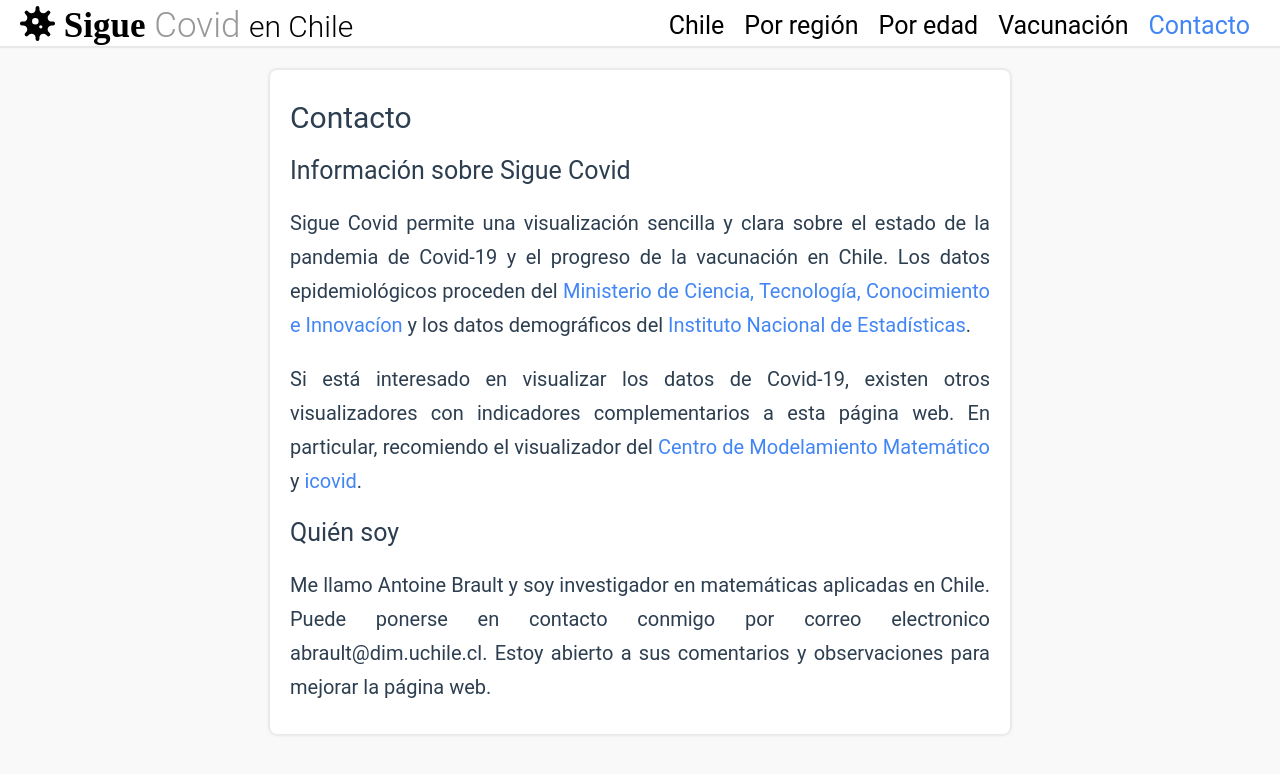
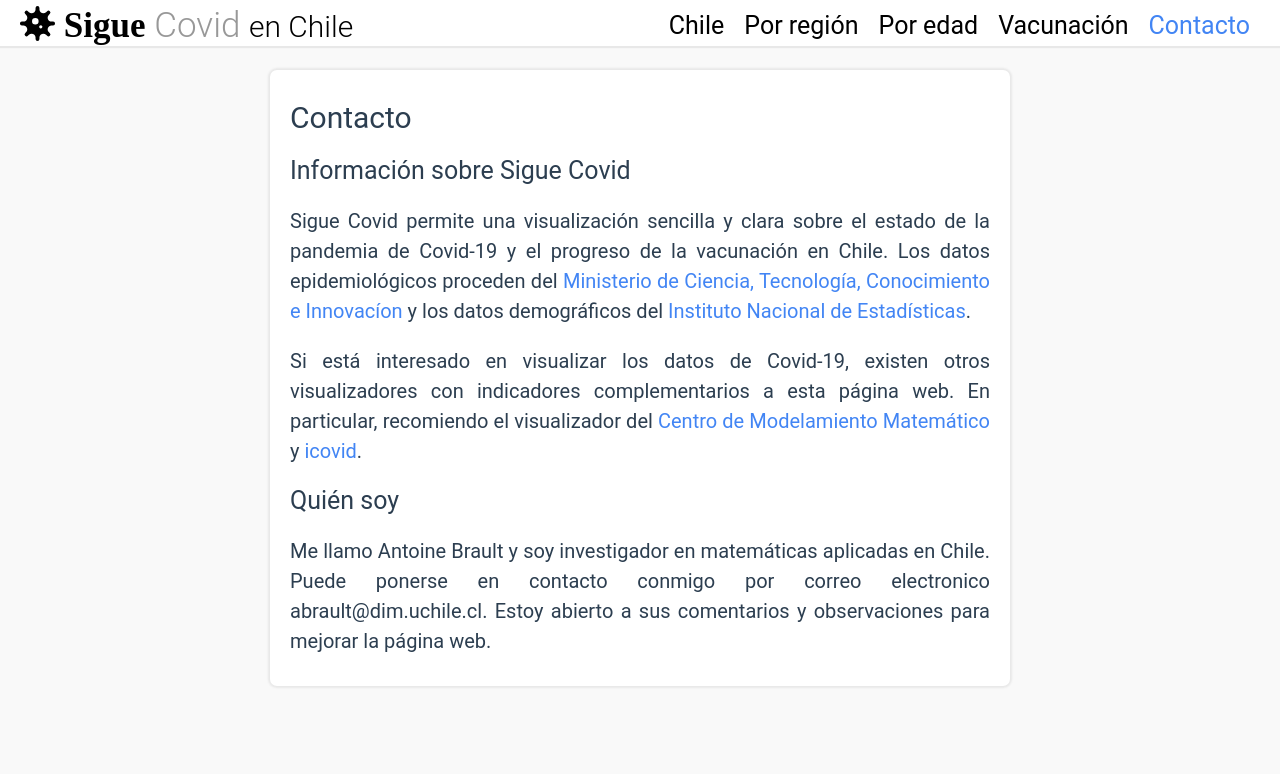
Before and after one commit to AntoineBraultChile/siguecovid, a Vue app: page /about in a window 1280 px wide. Shown: the top 774 px of the page. Built offline with nearby package versions, Linux system fonts and the light colour scheme; a web font is replaced by a local one.

Commit message:
justify description below title main page

```diff
--- a/src/views/About.vue
+++ b/src/views/About.vue
@@ -60,7 +60,6 @@ h2{
   flex-direction:row;
   justify-content: center;
   height:100%;
-
   /* padding:5px 10px 0px 10px; */
 
 }
@@ -83,7 +82,7 @@ h2{
   text-align:justify;
   /* font-size:1.9rem; */
   font-size:20px;
-  line-height: 170%;
+  line-height: 150%;
 }
 
 /* a, a:hover{
--- a/src/views/ChartChile.vue
+++ b/src/views/ChartChile.vue
@@ -53,6 +53,8 @@
 }
 #description{
   font-size:20px;
+  text-align:justify;
+  line-height: 150%;
 }
 
 @media all and (max-width: 1100px) {
```
